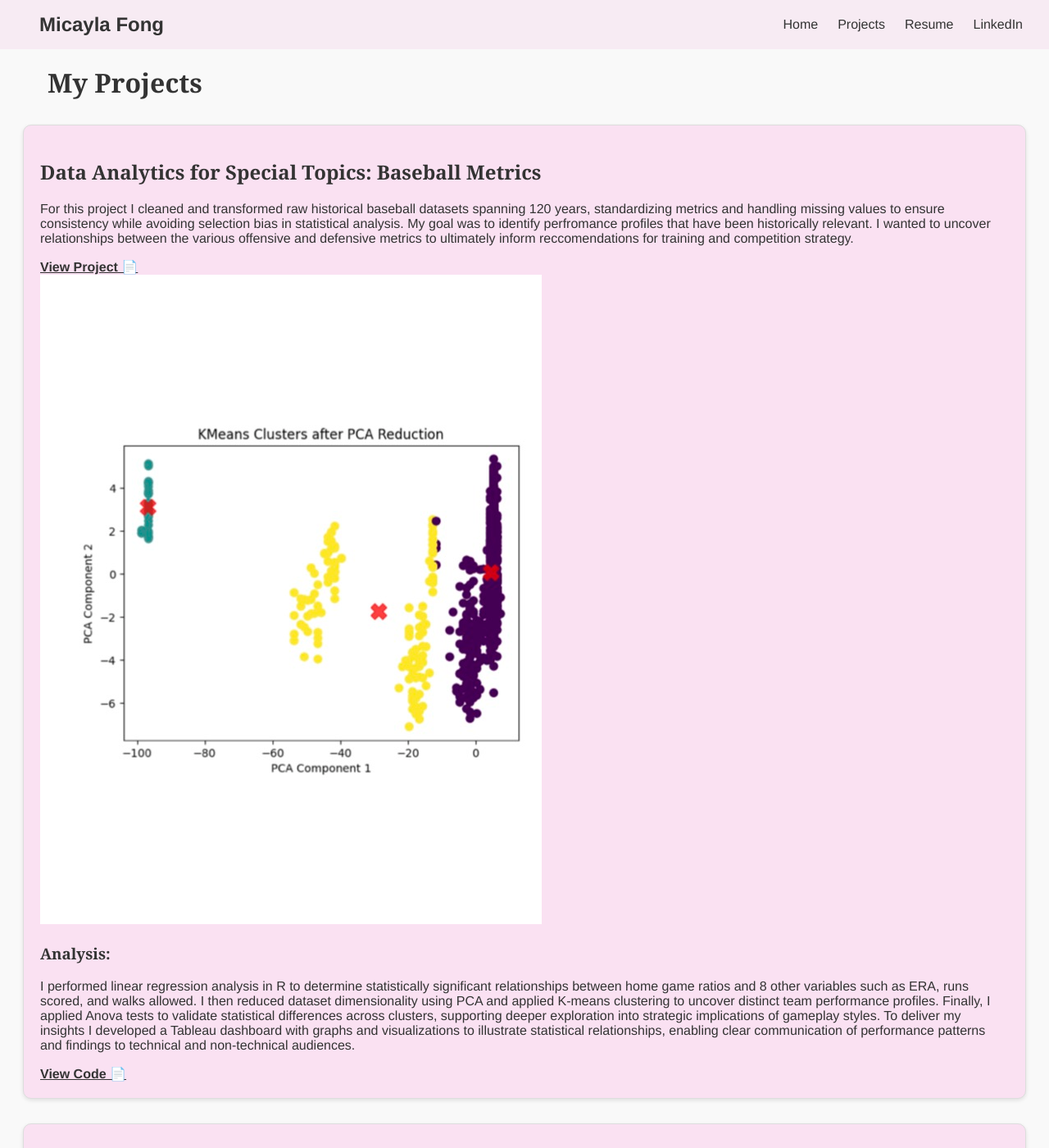
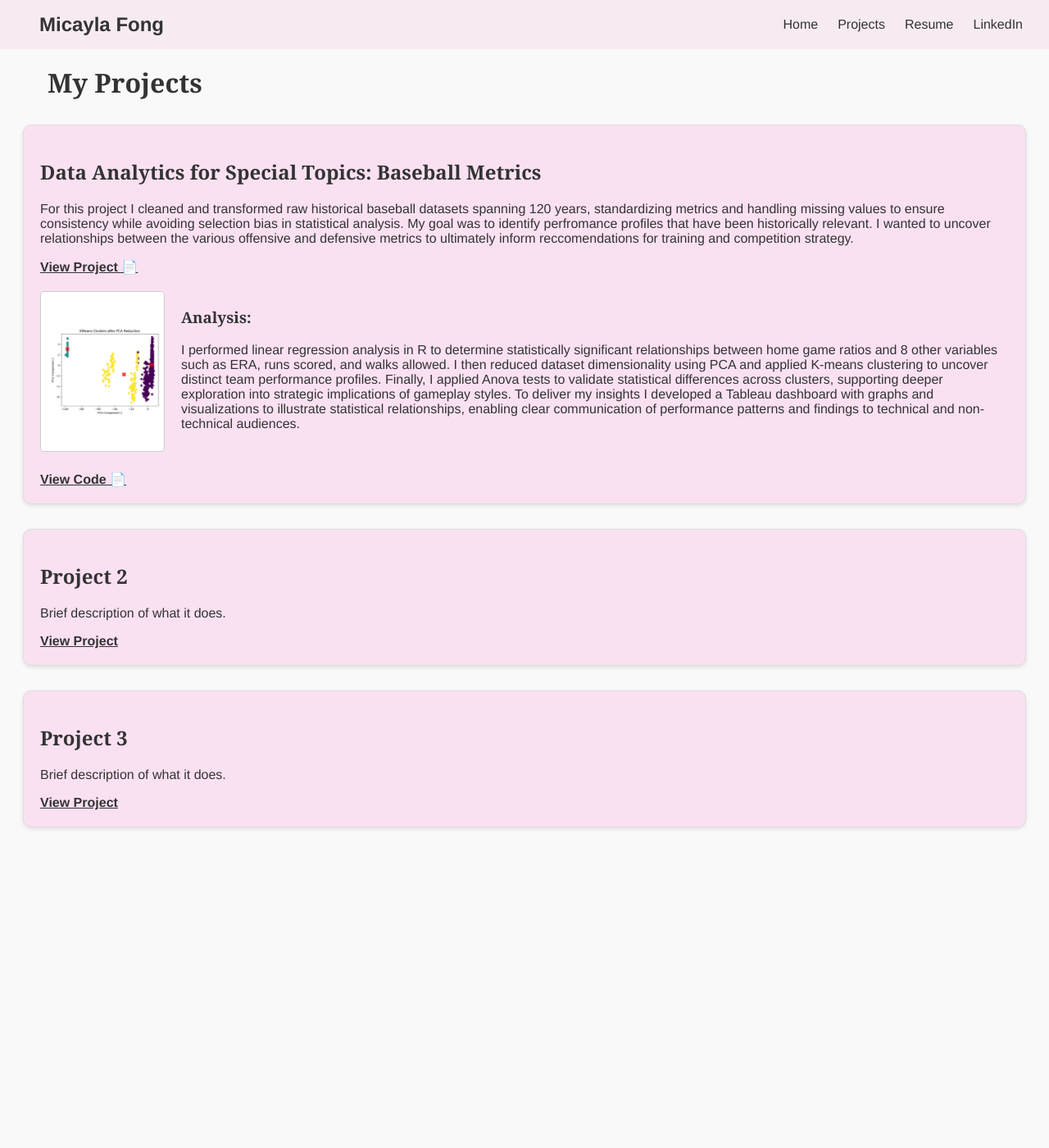
Before and after one commit to mdfong35/mdfong35.github.io, a Jekyll site: the page built from projects.md, in a window 1280 px wide and 1400 px high. Shown: the whole window at 82% size. Built offline with Jekyll 4.4.1, drawn with Linux system fonts in a browser that asks for light colours.

Commit message:
Update style.css

```diff
--- a/assets/style.css
+++ b/assets/style.css
@@ -87,3 +87,22 @@ h1, h2, h3 {
     text-decoration: underline;
     color: hotpink;
 }
+
+.project-analysis {
+    display: flex;
+    align-items: flex-start; /* aligns text to top of image */
+    gap: 20px; /* space between image and text */
+    margin-top: 20px;
+    margin-bottom: 20px;
+}
+
+.project-thumbnail {
+    max-width: 150px; /* adjust size as needed */
+    height: auto;
+    border: 1px solid #ccc;
+    border-radius: 5px;
+}
+
+.analysis-text {
+    flex: 1; /* takes remaining space next to image */
+}
```
